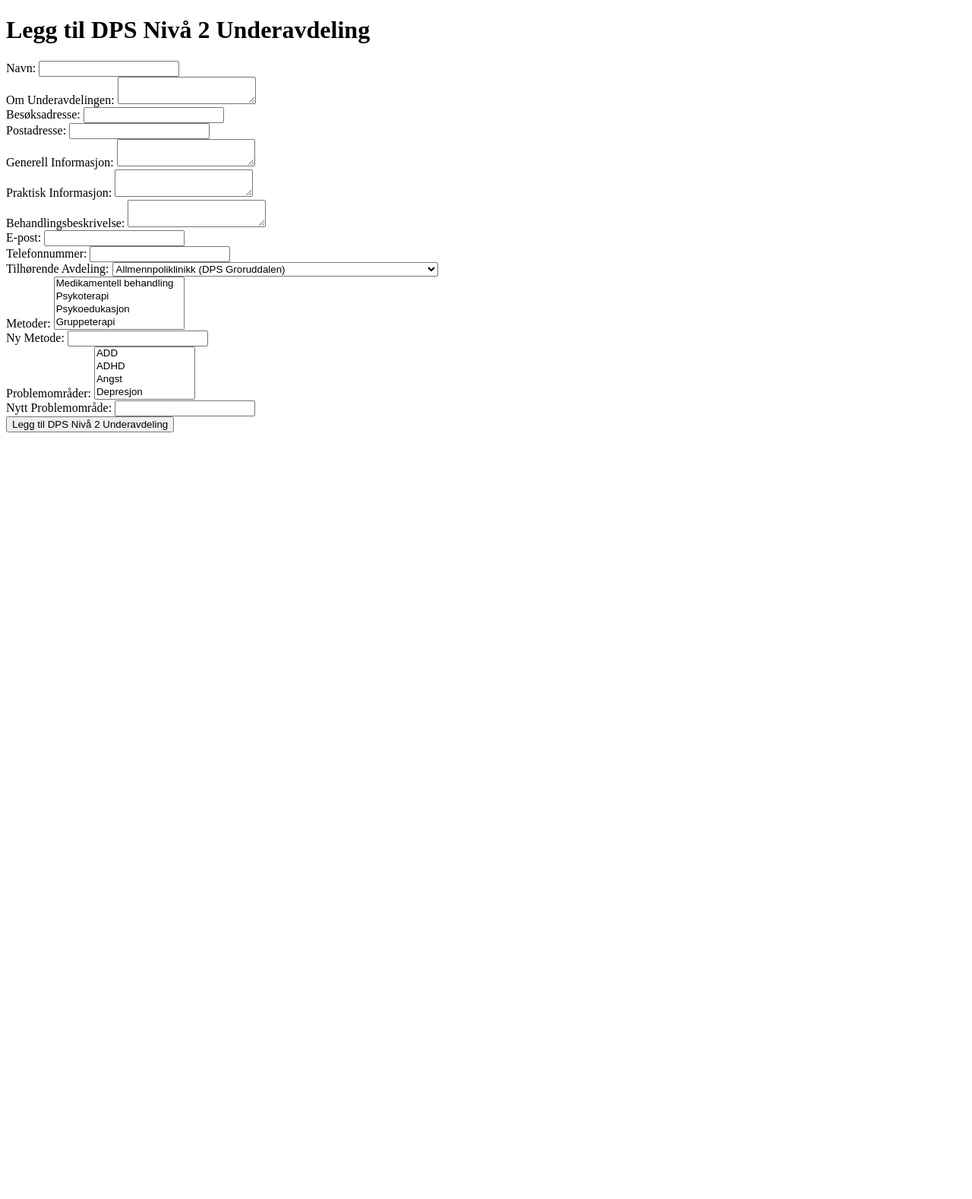
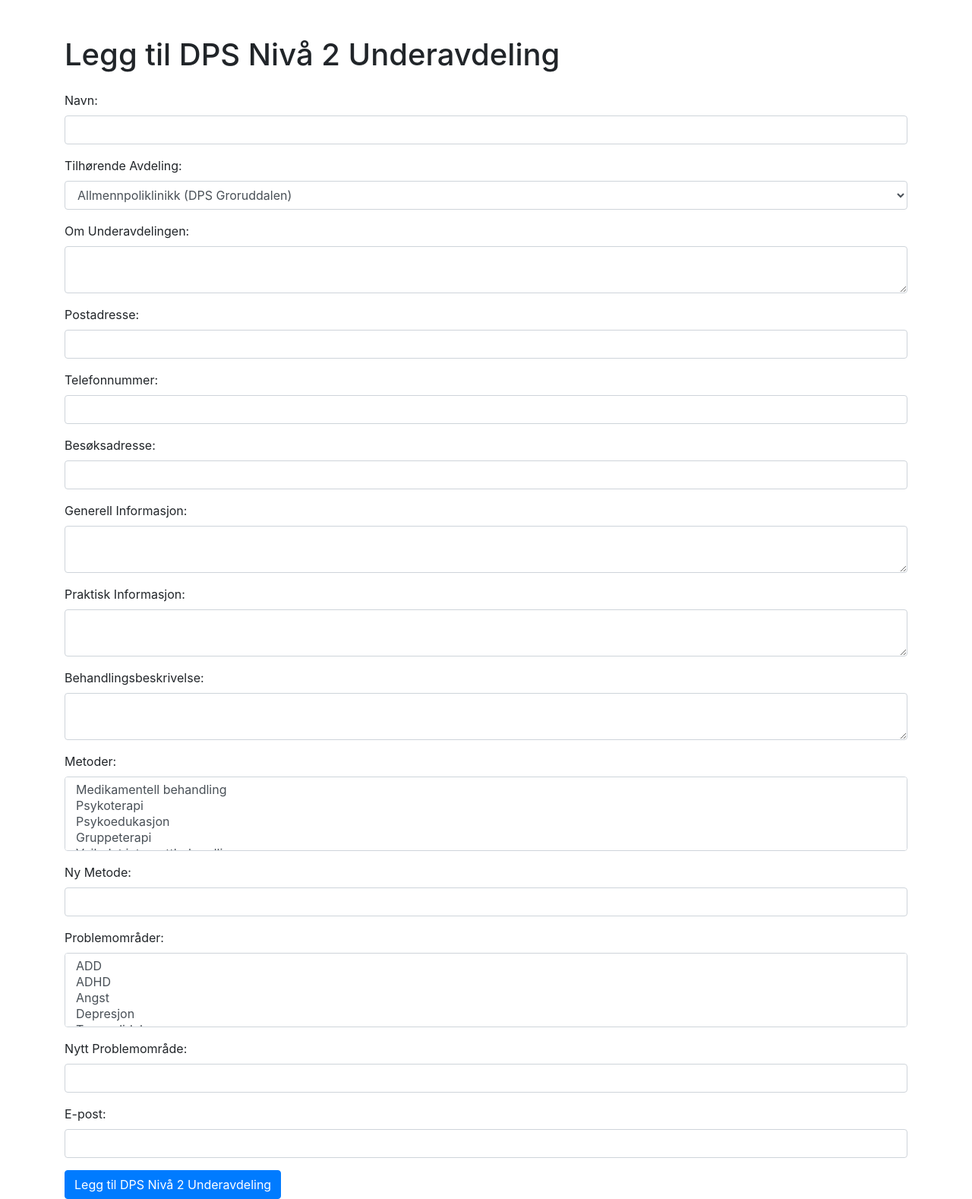
Before and after one commit to freddygot/scrapers, a Flask app: page /add_dps_level_2 in a window 1280 px wide. Shown: the whole page at 76% size. Before the commit the page ends 569 px from the top, so only its background shows below. Run offline with Flask 3, Linux system fonts and the light colour scheme; some libraries are stand-ins or nearby versions.

Commit message:
templates update

```diff
--- a/app.py
+++ b/app.py
@@ -1061,6 +1061,3 @@ def export_database():
 
 if __name__ == '__main__':
     app.run(debug=True)
-
-if __name__ == "__main__":
-    app.run(debug=True)
--- a/templates/add_dps_level_2.html
+++ b/templates/add_dps_level_2.html
@@ -3,66 +3,106 @@
 <head>
     <meta charset="UTF-8">
     <title>Legg til DPS Nivå 2 Underavdeling</title>
+    <!-- Bootstrap CSS -->
+    <link href="https://stackpath.bootstrapcdn.com/bootstrap/4.3.1/css/bootstrap.min.css" rel="stylesheet">
 </head>
 <body>
+    <div class="container mt-5">
         <h1>Legg til DPS Nivå 2 Underavdeling</h1>
-    <form action="{{ url_for('add_dps_level_2_route') }}" method="POST">
+        <form action="{{ url_for('add_dps_level_2_route') }}" method="POST" class="mt-4">
+            <div class="form-group">
                 <label for="name">Navn:</label>
-        <input type="text" name="name" id="name" required><br>
+                <input type="text" class="form-control" name="name" id="name" required>
+            </div>
 
-        <label for="about">Om Underavdelingen:</label>
-        <textarea name="about" id="about"></textarea><br>
-
-        <label for="visitor_address">Besøksadresse:</label>
-        <input type="text" name="visitor_address" id="visitor_address" required><br>
-
-        <label for="postal_address">Postadresse:</label>
-        <input type="text" name="postal_address" id="postal_address" required><br>
-
-        <label for="general_info">Generell Informasjon:</label>
-        <textarea name="general_info" id="general_info"></textarea><br>
-
-        <label for="practical_info">Praktisk Informasjon:</label>
-        <textarea name="practical_info" id="practical_info"></textarea><br>
-
-        <label for="treatment_description">Behandlingsbeskrivelse:</label>
-        <textarea name="treatment_description" id="treatment_description"></textarea><br>
-
-        <label for="email">E-post:</label>
-        <input type="email" name="email" id="email"><br>
-
-        <label for="phone_number">Telefonnummer:</label>
-        <input type="number" name="phone_number" id="phone_number"><br>
-
+            <div class="form-group">
                 <label for="department_id">Tilhørende Avdeling:</label>
-        <select name="department_id" id="department_id" required>
+                <select class="form-control" name="department_id" id="department_id" required>
                     {% for department in departments %}
                         <option value="{{ department.id }}">{{ department.name }}</option>
                     {% endfor %}
-        </select><br>
+                </select>
+            </div>
 
+            <div class="form-group">
+                <label for="about">Om Underavdelingen:</label>
+                <textarea class="form-control" name="about" id="about"></textarea>
+            </div>
+
+            <div class="form-group">
+                <label for="postal_address">Postadresse:</label>
+                <input type="text" class="form-control" name="postal_address" id="postal_address" required>
+            </div>
+
+            <div class="form-group">
+                <label for="phone_number">Telefonnummer:</label>
+                <input type="number" class="form-control" name="phone_number" id="phone_number">
+            </div>
+
+            <div class="form-group">
+                <label for="visitor_address">Besøksadresse:</label>
+                <input type="text" class="form-control" name="visitor_address" id="visitor_address" required>
+            </div>
+
+
+            <div class="form-group">
+                <label for="general_info">Generell Informasjon:</label>
+                <textarea class="form-control" name="general_info" id="general_info"></textarea>
+            </div>
+
+            <div class="form-group">
+                <label for="practical_info">Praktisk Informasjon:</label>
+                <textarea class="form-control" name="practical_info" id="practical_info"></textarea>
+            </div>
+
+            <div class="form-group">
+                <label for="treatment_description">Behandlingsbeskrivelse:</label>
+                <textarea class="form-control" name="treatment_description" id="treatment_description"></textarea>
+            </div>
+
+
+
+
+            <div class="form-group">
                 <label for="methods">Metoder:</label>
-        <select name="methods" id="methods" multiple>
+                <select class="form-control" name="methods" id="methods" multiple>
                     {% for method in methods %}
                         <option value="{{ method.id }}">{{ method.description }}</option>
                     {% endfor %}
-        </select><br>
+                </select>
+            </div>
 
+            <div class="form-group">
                 <label for="new_method">Ny Metode:</label>
-        <input type="text" name="new_methods" id="new_methods"><br>
+                <input type="text" class="form-control" name="new_methods" id="new_methods">
+            </div>
 
+            <div class="form-group">
                 <label for="problem_areas">Problemområder:</label>
-        <select name="problem_areas" id="problem_areas" multiple>
+                <select class="form-control" name="problem_areas" id="problem_areas" multiple>
                     {% for problem_area in problem_areas %}
                         <option value="{{ problem_area.id }}">{{ problem_area.description }}</option>
                     {% endfor %}
-        </select><br>
+                </select>
+            </div>
 
+            <div class="form-group">
                 <label for="new_problem_areas">Nytt Problemområde:</label>
-        <input type="text" name="new_problem_areas" id="new_problem_areas"><br>
+                <input type="text" class="form-control" name="new_problem_areas" id="new_problem_areas">
+            </div>
 
+            <div class="form-group">
+                <label for="email">E-post:</label>
+                <input type="email" class="form-control" name="email" id="email">
+            </div>
 
-        <input type="submit" value="Legg til DPS Nivå 2 Underavdeling">
+            <button type="submit" class="btn btn-primary">Legg til DPS Nivå 2 Underavdeling</button>
         </form>
+    </div>
+
+    <!-- Bootstrap JS and dependencies -->
+    <script src="https://code.jquery.com/jquery-3.3.1.slim.min.js"></script>
+    <script src="https://cdnjs.cloudflare.com/ajax/libs/popper.js/1.14.7/umd/popper.min.js"></script>
+    <script src="https://stackpath.bootstrapcdn.com/bootstrap/4.3.1/js/bootstrap.min.js"></script>
 </body>
 </html>
```
Also changed, not shown: instance/psychologists.db, 1 other file. Lines whose indentation alone changed are shown as unchanged.
